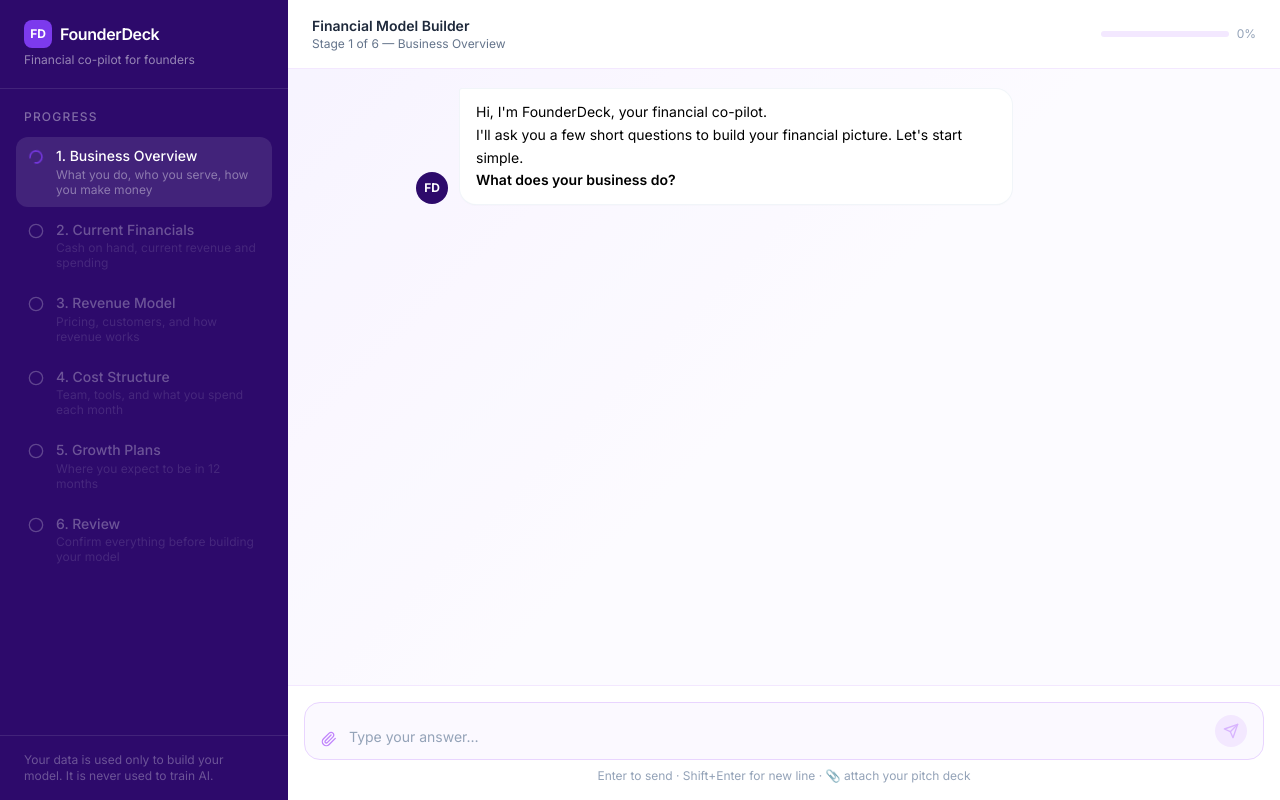
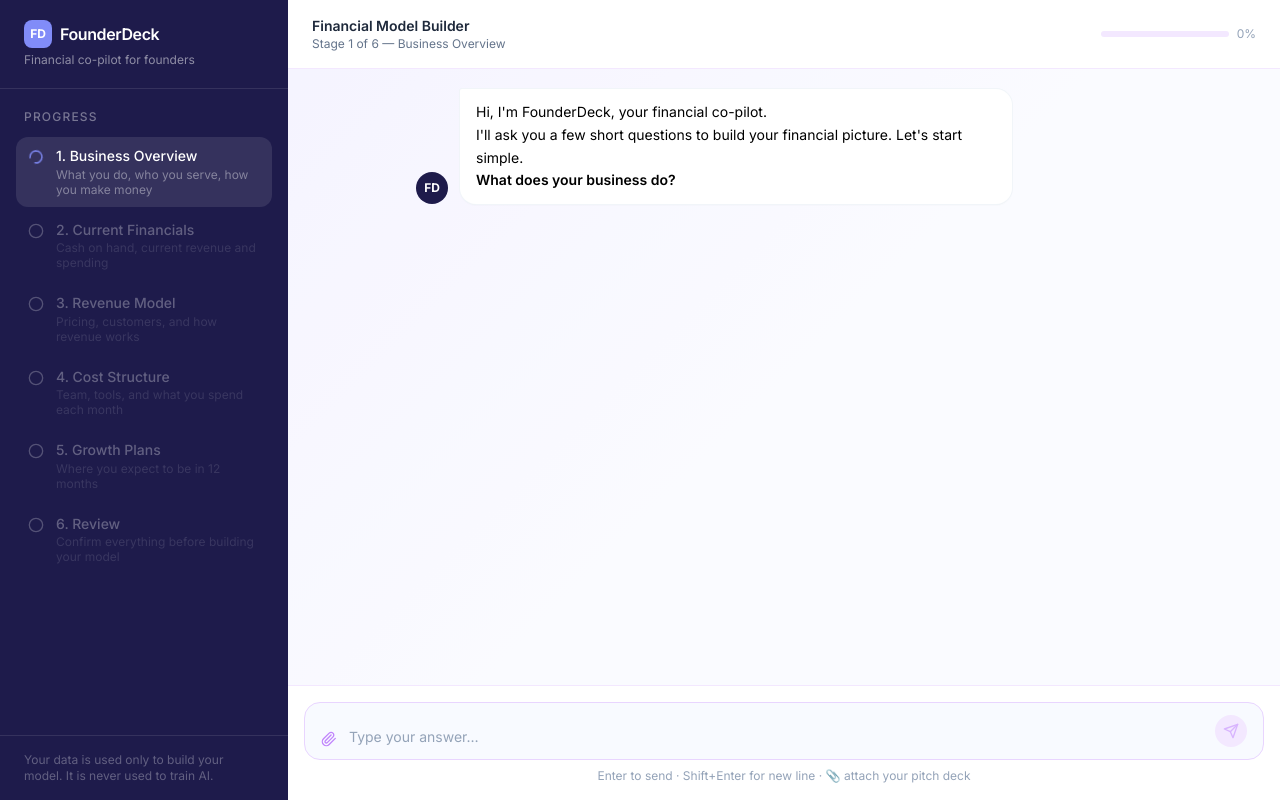
Before and after one commit to gotnochoice/play_around, a Next.js app in the folder apps/web/: page /chat in a window 1280 px wide. Built offline with nearby package versions, Linux system fonts and the light colour scheme.

Commit message:
Update brand colors in Tailwind config

```diff
--- a/apps/web/tailwind.config.ts
+++ b/apps/web/tailwind.config.ts
@@ -10,9 +10,9 @@
     extend: {
       colors: {
         brand: {
-          navy: '#2d0a6b',
-          blue: '#7c3aed',
-          light: '#f5f0ff',
+          navy: '#1e1b4b',
+          blue: '#818cf8',
+          light: '#eef2ff',
         },
       },
       fontFamily: {
```
